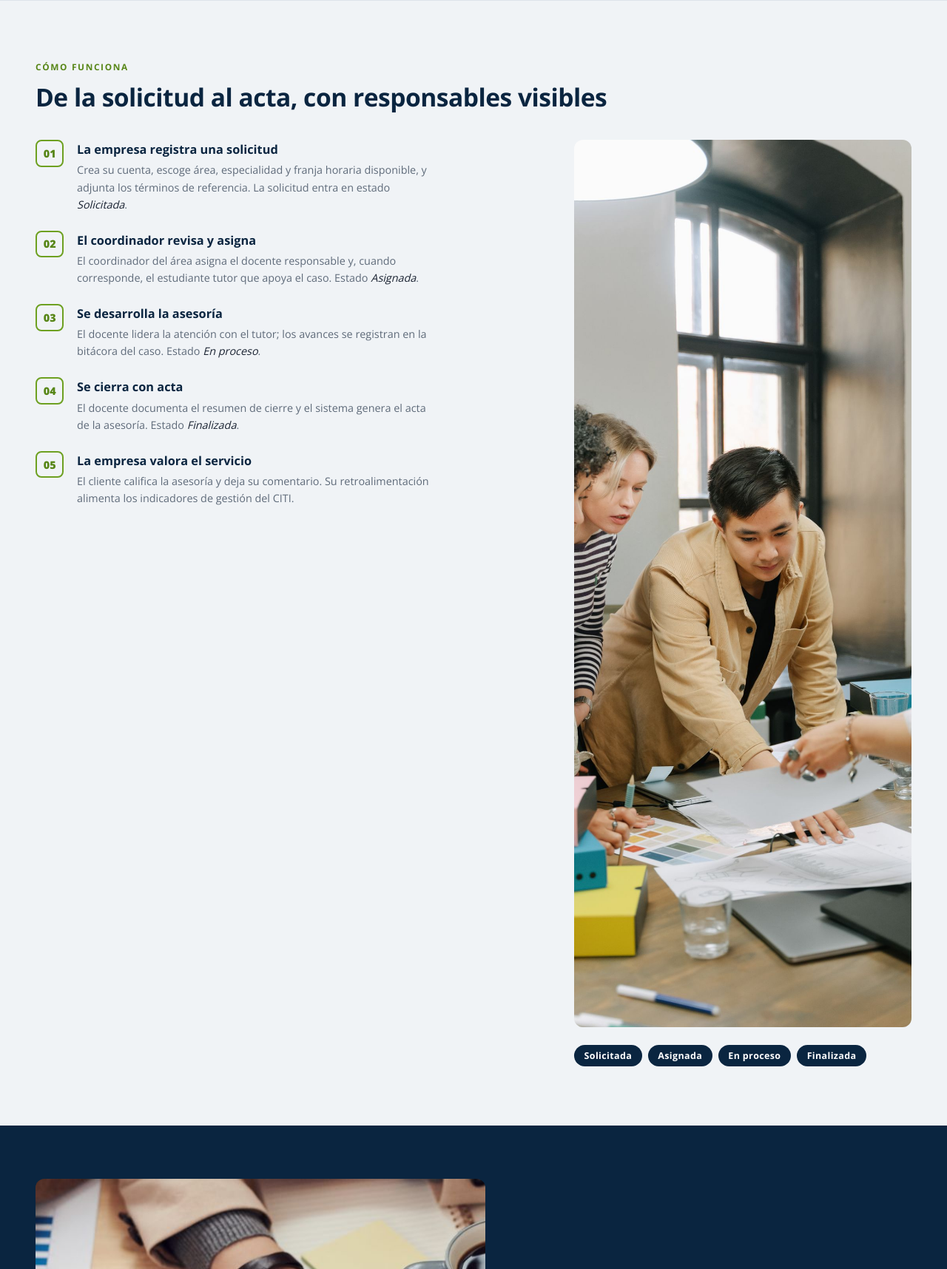
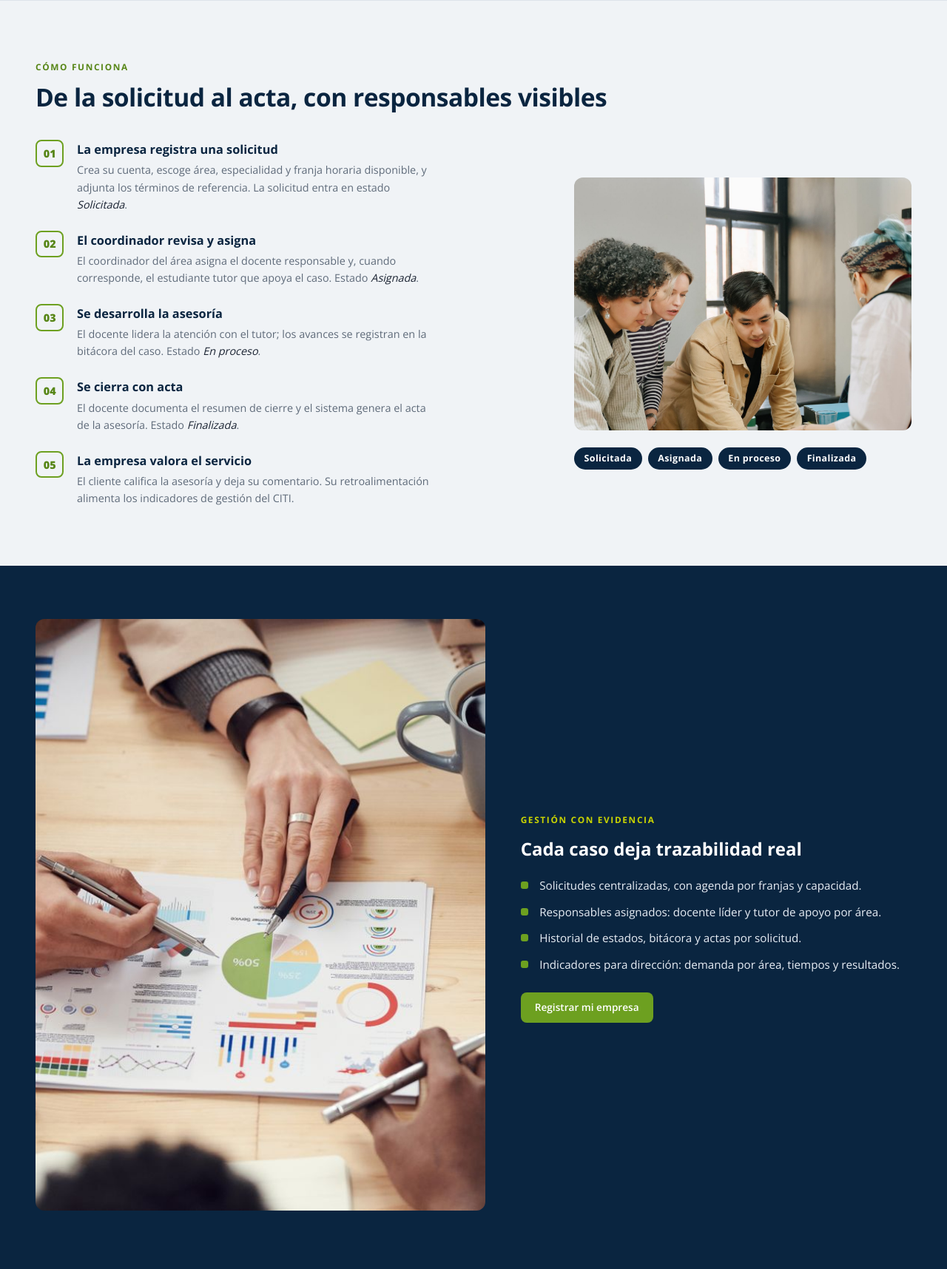
Before and after one commit to VANkLEis/CITI-Proyecto, a Django app: page / in a window 1280 px wide. Shown: the part 2450-4166 px from the top of the page at 74% size. Run offline with Django 5.2, Linux system fonts and the light colour scheme.

Commit message:
Landing: acortar imagen de la seccion Como funciona (aspect 4:3 en vez de 3:4)
- La altura HTML fija (1200px) anulaba el aspect-ratio: ahora height:auto + 4/3
- object-position al 32% para conservar los rostros en el recorte
- Columna de imagen centrada frente a los 5 pasos; movil conserva 16/10

```diff
--- a/backend/static/css/styles.css
+++ b/backend/static/css/styles.css
@@ -620,7 +620,11 @@ html { scroll-behavior: smooth; scroll-padding-top: 84px; }
 .proceso-steps h3 { font-size: 1.02rem; color: var(--ucc); margin-bottom: 0.2rem; }
 .proceso-steps p { font-size: 0.9rem; color: var(--muted); max-width: 58ch; }
 .proceso-steps em { font-style: italic; color: var(--text); }
-.proceso-media img { width: 100%; aspect-ratio: 3 / 4; object-fit: cover; border-radius: 12px; }
+.proceso-media { align-self: center; }
+.proceso-media img {
+  width: 100%; height: auto; aspect-ratio: 4 / 3; max-height: 400px;
+  object-fit: cover; object-position: center 32%; border-radius: 12px;
+}
 .proceso-estados { display: flex; flex-wrap: wrap; gap: 0.5rem; margin-top: 1rem; }
 .proceso-estados span {
   font-size: 0.78rem; font-weight: 700; letter-spacing: 0.03em;
--- a/backend/templates/base.html
+++ b/backend/templates/base.html
@@ -8,7 +8,7 @@
   <link rel="icon" href="{% static 'images/Logo_ucc.png' %}" type="image/png">
   <link rel="apple-touch-icon" href="{% static 'images/Logo_ucc.png' %}">
   <link href="https://fonts.googleapis.com/css2?family=Open+Sans:wght@400;600;700;800&display=swap" rel="stylesheet">
-  <link rel="stylesheet" href="{% static 'css/styles.css' %}?v=2026-11-09-b">
+  <link rel="stylesheet" href="{% static 'css/styles.css' %}?v=2026-11-09-c">
   <link rel="stylesheet" href="{% static 'css/hifi.css' %}?v=2026-11-08-b">
   {% block extra_css %}{% endblock %}
 </head>
```
